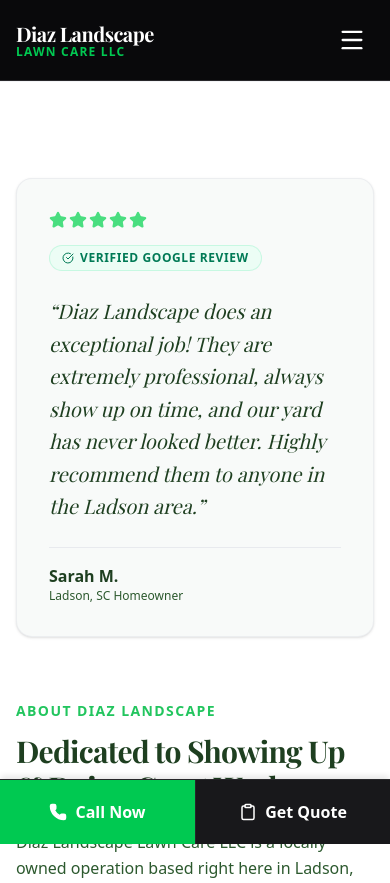
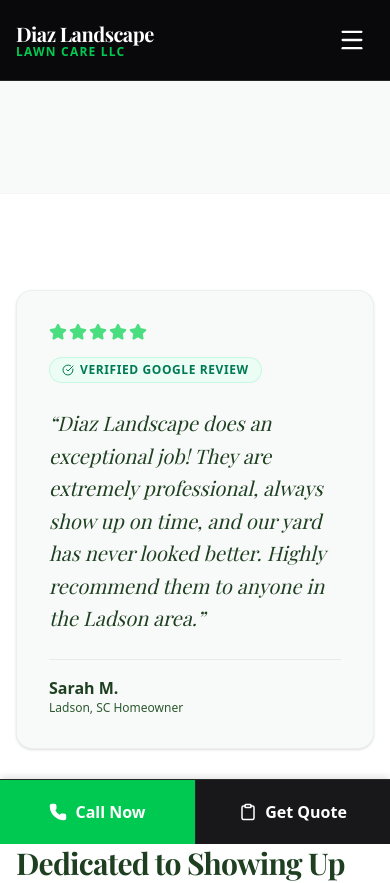
Before and after one commit to beezo032/diaz-landscape, a Next.js app: page /about in a window 390 px wide. Shown: the top 883 px of the page. Built offline with nearby package versions, Linux system fonts and the light colour scheme; a web font is replaced by a local one.

Commit message:
fix: resolve mobile layout collapse on about route by switching component to Server rendering and cleaning WebKit grid container height rules

```diff
--- a/src/app/(marketing)/about/page.tsx
+++ b/src/app/(marketing)/about/page.tsx
@@ -8,7 +8,7 @@
 
 export default function AboutPage() {
   return (
-    <div className="flex-1 flex flex-col">
+    <div className="flex-1 flex flex-col pt-28 md:pt-32">
       <AboutAndReview />
     </div>
   );
--- a/src/components/AboutAndReview.tsx
+++ b/src/components/AboutAndReview.tsx
@@ -1,5 +1,3 @@
-"use client";
-
 import Image from "next/image";
 import { Star, CheckCircle } from "lucide-react";
 
@@ -10,12 +8,12 @@
         <div className="grid grid-cols-1 lg:grid-cols-2 gap-16 items-center">
 
           {/* Left Side: Authentic Review */}
-          <div className="bg-brand-offwhite border border-gray-200/60 rounded-2xl p-8 sm:p-10 shadow-sm flex flex-col justify-between h-full">
+          <div className="bg-brand-offwhite border border-gray-200/60 rounded-2xl p-8 sm:p-10 shadow-sm flex flex-col justify-between lg:h-full">
             <div>
               {/* Stars & Verification Tag */}
               <div className="flex flex-wrap items-center justify-between gap-4 mb-6">
                 <div className="flex items-center gap-0.5">
-                  {[...Array(5)].map((_, i) => (
+                  {[0, 1, 2, 3, 4].map((_, i) => (
                     <Star key={i} size={18} className="fill-brand-grass text-brand-grass" />
                   ))}
                 </div>
```
